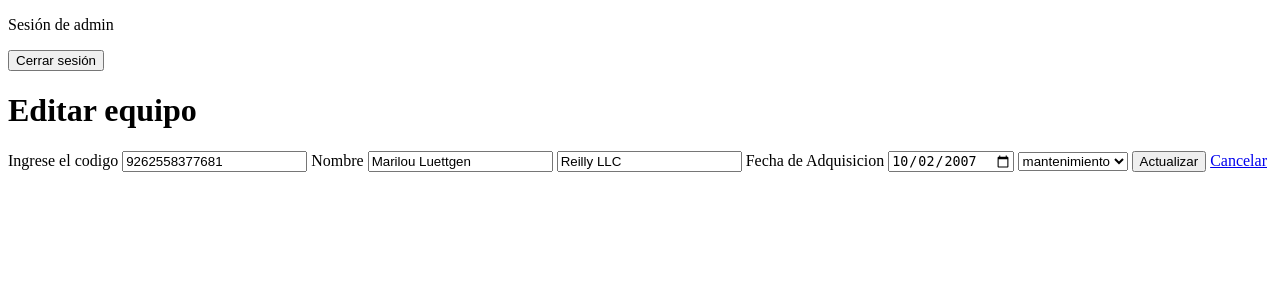
After one commit to VemaFest/Victor-Exa2, a Laravel app: page /equipos/1/editar in a window 1280 px wide. The commit adds this page. Shown: the top 300 px of the page. Run offline with Laravel 12, Linux system fonts and the light colour scheme; a user stored in the database is signed in; data comes from the database, SQL or seed files in the repository.

Commit message:
Actualizar registros

```diff
--- a/app/Http/Controllers/EquipoController.php
+++ b/app/Http/Controllers/EquipoController.php
@@ -2,7 +2,7 @@
 namespace App\Http\Controllers;
 use App\Models\Equipo;
 use Illuminate\Http\Request;
-
+use Illuminate\Validation\Rule;
 
 class EquipoController extends Controller
 {
@@ -24,14 +24,46 @@ class EquipoController extends Controller
         'marca' => ['required', 'string', 'max:80'],
         'fecha_adquisicion' => ['required', 'date',
         'before_or_equal:today'],
+        'estado' => ['required', 'string', 'max:80'],
         ]);
         $equipo = new Equipo();
         $equipo->codigo = $datos['codigo'];
         $equipo->nombre = $datos['nombre'];
         $equipo->marca = $datos['marca'];
         $equipo->fecha_adquisicion = $datos['fecha_adquisicion'];
+        $equipo->estado = $datos['estado'];
         $equipo->save();
         return redirect()->route('equipos.index')
         ->with('exito', 'Equipo creado correctamente.');
     }
+
+
+    public function edit(int $id)
+    {
+        $equipo = Equipo::findOrFail($id);
+        return view('equipos.edit', ['equipo' => $equipo]);
+    }
+
+    public function update(Request $request, int $id)
+    {
+        $equipo = Equipo::findOrFail($id);
+        $datos = $request->validate([
+            'codigo' => ['required', 'regex:/^[0-9]{30}$/',
+            Rule::unique('equipos', 'codigo')->ignore($equipo)],
+            'nombre' => ['required', 'string', 'max:100'],
+            'marca' => ['required', 'string', 'max:100'],
+            'fecha_adquisicion' => ['required', 'date',
+            'before_or_equal:today'],
+            'estado' => ['required', 'string', 'max:100'],
+        ]);
+        $equipo->codigo = $datos['codigo'];
+        $equipo->nombre = $datos['nombre'];
+        $equipo->marca = $datos['marca'];
+        $equipo->fecha_adquisicion = $datos['fecha_adquisicion'];
+        $equipo->estado = $datos['estado'];
+        $equipo->save();
+        return redirect()->route('equipos.index')
+        ->with('exito', 'Equipo actualizada correctamente.');
+    }
+
 }
--- a/resources/views/equipos/create.blade.php
+++ b/resources/views/equipos/create.blade.php
@@ -3,7 +3,7 @@
 <h1>Crear equipo</h1>
 <form method="POST" action="{{ route('equipos.store') }}">
     @csrf
-    <label for="codigo">Ingrese el coigo</label>
+    <label for="codigo">Ingrese el codigo</label>
     <input id="codigo" name="codigo" type="text" maxlength="30"
         pattern="[0-9]{30}" value="{{ old('codigo') }}" required>
     <label for="nombre">Nombre</label>
--- /dev/null
+++ b/resources/views/equipos/edit.blade.php
@@ -0,0 +1,30 @@
+@extends('layouts.app')
+@section('contenido')
+<h1>Editar equipo</h1>
+<form method="POST" action="{{ route('equipos.update', $equipo->id) }}">
+    @csrf
+    @method('PUT')
+    <label for="codigo">Ingrese el codigo</label>
+    <input id="codigo" name="codigo" type="text" maxlength="30"
+        pattern="[0-9]{30}"
+        value="{{ old('codigo', $equipo->codigo) }}" required>
+    <label for="nombre">Nombre</label>
+    <input id="nombre" name="nombre" type="text" maxlength="100"
+        value="{{ old('nombre', $equipo->nombre) }}" required>
+    <input id="marca" name="marca" type="text" maxlength="100"
+        value="{{ old('marca', $equipo->marca) }}" required>
+    <label for="fecha_adquisicion">Fecha de Adquisicion</label>
+    <input id="fecha_adquisicion" name="fecha_adquisicion" type="date"
+        value="{{ old('fecha_adquisicion',
+            $equipo->fecha_adquisicion->format('Y-m-d')) }}"
+        required>
+    <select name="estado" id="estado">
+        <option selected value="{{ old('estado', $equipo->estado) }}">{{ old('estado', $equipo->estado) }}</option>
+        <option value="Disponible">Disponible</option>
+        <option value="asignado">Asignado</option>
+        <option value="mantenimiento">Mantenimiento</option>
+    </select>
+    <button type="submit">Actualizar</button>
+    <a href="{{ route('equipos.index') }}">Cancelar</a>
+</form>
+@endsection
--- a/resources/views/equipos/index.blade.php
+++ b/resources/views/equipos/index.blade.php
@@ -11,6 +11,8 @@
             <th>Marca</th>
             <th>Adquisicion</th>
             <th>Estado</th>
+            <th>Estado</th>
+
         </tr>
     </thead>
     <tbody>
@@ -22,6 +24,9 @@
             <td>{{ $equipo->marca }}</td>
             <td>{{ $equipo->fecha_adquisicion->format('d/m/Y') }}</td>
             <td>{{ $equipo->estado }}</td>
+            <td>
+                <a href="{{ route('equipos.edit', $equipo->id) }}">Editar</a>
+            </td>
         </tr>
         @empty
         <tr>
--- a/routes/web.php
+++ b/routes/web.php
@@ -6,6 +6,7 @@ use App\Http\Controllers\EquipoController;
 Route::get('/', function () {
 return redirect()->route('login');
 });
+
 Route::get('/login', [LoginController::class, 'create'])->name('login');
 Route::post('/login', [LoginController::class, 'store'])->middleware('throttle:6,1')->name('login.store');
 
@@ -14,5 +15,7 @@ Route::middleware('auth')->group(function () {
     Route::get('/equipos', [EquipoController::class, 'index'])->name('equipos.index');
     Route::get('/equipos/crear', [EquipoController::class, 'create'])->name('equipos.create');
     Route::post('/equipos', [EquipoController::class, 'store'])->name('equipos.store');
+    Route::get('/equipos/{id}/editar', [EquipoController::class, 'edit'])->whereNumber('id')->name('equipos.edit');
+    Route::put('/equipos/{id}', [EquipoController::class, 'update'])->whereNumber('id')->name('equipos.update');
     Route::post('/logout', [LoginController::class, 'destroy'])->name('logout');
 });
```
